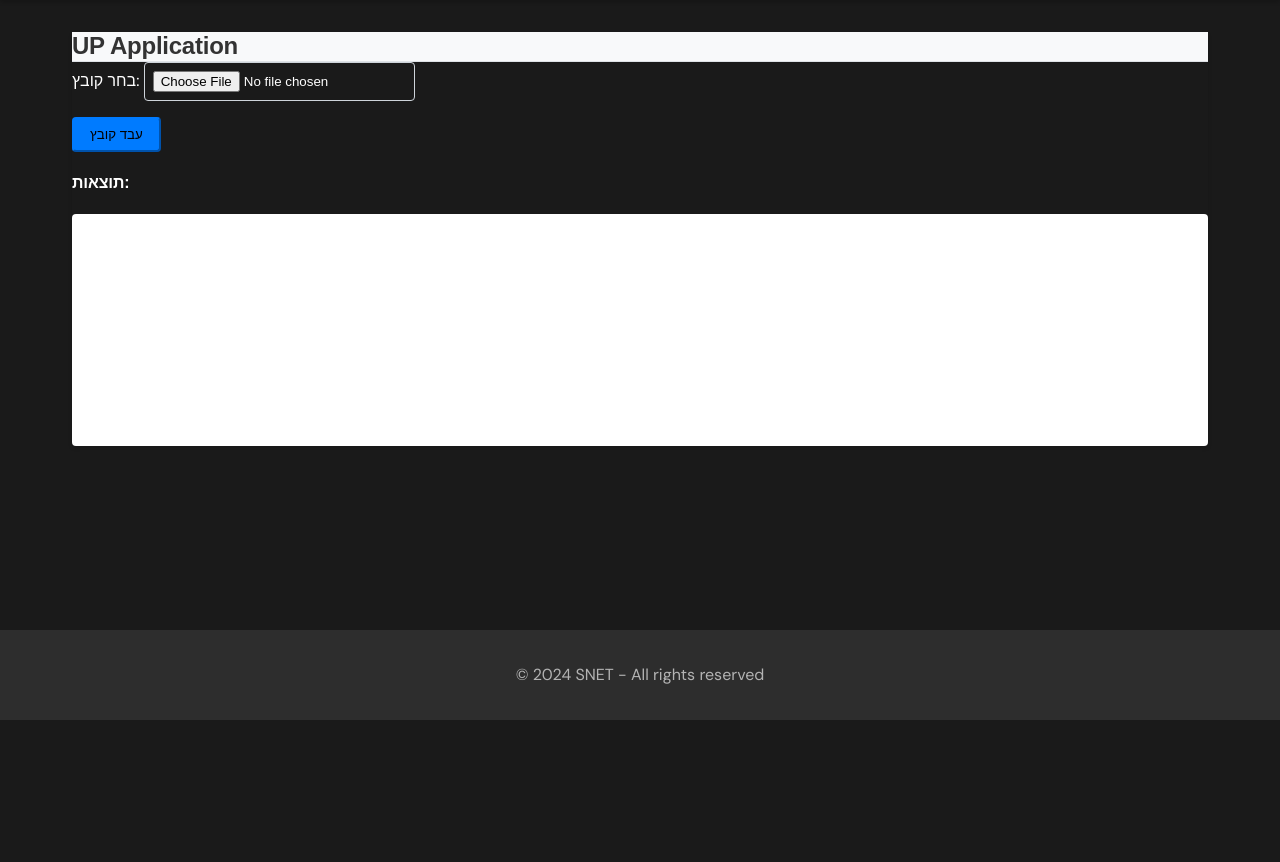
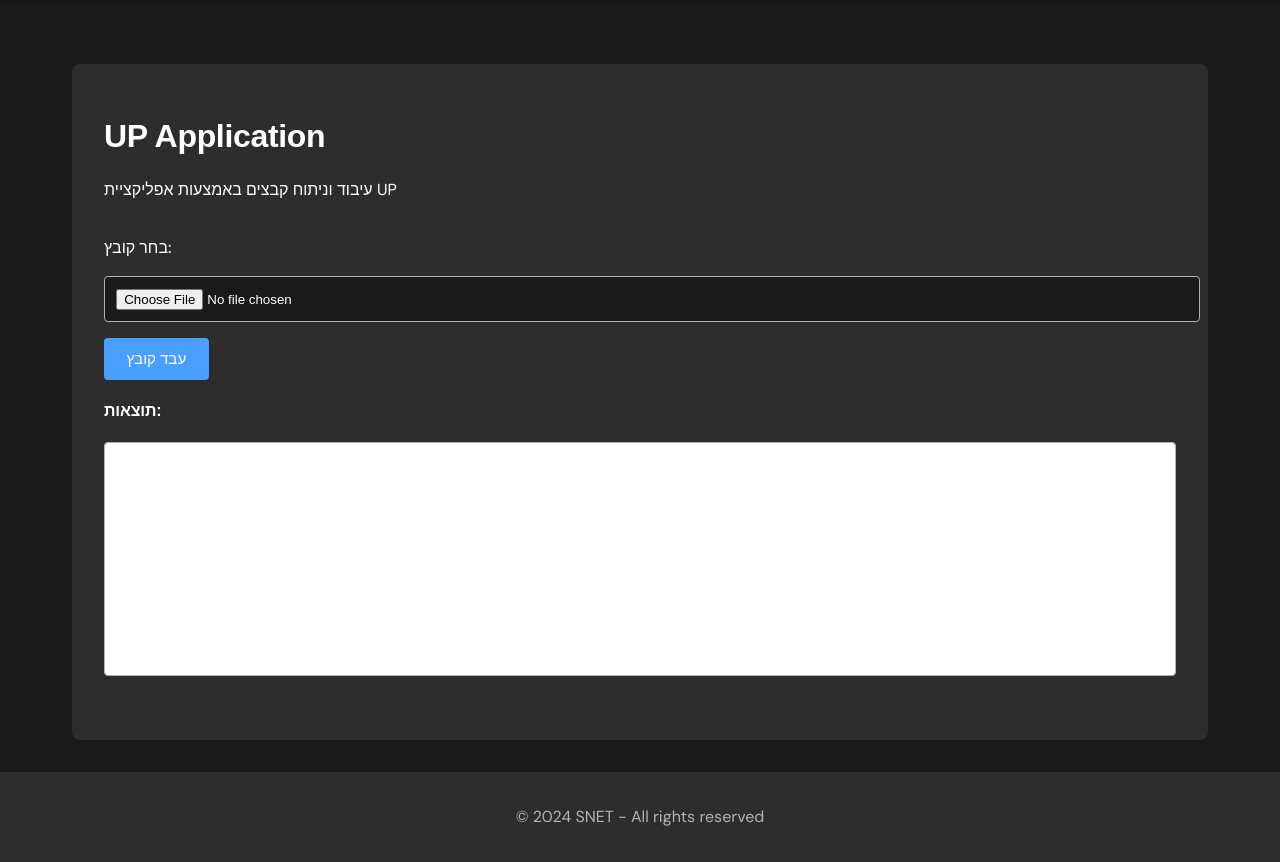
Before and after one commit to shelly5353/SNET, a Flask app: page /up in a window 1280 px wide. Shown: the part 80-942 px from the top of the page. Before the commit the page ends 800 px from the top, so only its background shows below. Run offline with Flask 3, Linux system fonts and the light colour scheme; some web fonts are replaced.

Commit message:
Update UP application styling and functionality

```diff
--- a/app.py
+++ b/app.py
@@ -31,7 +31,7 @@ PROJECTS = [
 
 # Configure upload folder
 UPLOAD_FOLDER = 'uploads'
-ALLOWED_EXTENSIONS = {'txt', 'pdf', 'png', 'jpg', 'jpeg', 'gif'}
+ALLOWED_EXTENSIONS = {'txt', 'pdf', 'png', 'jpg', 'jpeg', 'gif', 'xlsx', 'xls', 'csv', 'doc', 'docx'}
 app.config['UPLOAD_FOLDER'] = UPLOAD_FOLDER
 
 # Ensure upload folder exists
@@ -88,5 +88,9 @@ def process_file():
     except Exception as e:
         return jsonify({'success': False, 'error': str(e)})
 
+@app.route('/uploads/<filename>')
+def uploaded_file(filename):
+    return send_file(os.path.join(app.config['UPLOAD_FOLDER'], filename))
+
 if __name__ == '__main__':
     app.run(debug=True, port=3000, host='0.0.0.0')
--- a/static/style.css
+++ b/static/style.css
@@ -456,3 +456,77 @@ footer {
     border-color: #bee5eb;
     color: #0c5460;
 }
+
+/* UP Application specific styles */
+.output-container {
+    background-color: var(--bg-primary);
+    border: 1px solid var(--text-secondary);
+    border-radius: 4px;
+    padding: 1rem;
+    min-height: 200px;
+    margin-top: 1rem;
+}
+
+.form-control {
+    background-color: var(--bg-primary);
+    border: 1px solid var(--text-secondary);
+    color: var(--text-primary);
+    padding: 0.7rem;
+    border-radius: 4px;
+    width: 100%;
+    margin-top: 0.5rem;
+}
+
+.form-control:focus {
+    outline: none;
+    border-color: var(--accent-color);
+}
+
+.form-group label {
+    color: var(--text-primary);
+    font-weight: 500;
+    display: block;
+    margin-bottom: 0.5rem;
+}
+
+.alert {
+    padding: 1rem;
+    border-radius: 4px;
+    margin-bottom: 1rem;
+    border: none;
+}
+
+.alert-success {
+    background-color: rgba(74, 255, 74, 0.1);
+    color: var(--success-color);
+}
+
+.alert-error {
+    background-color: rgba(255, 74, 74, 0.1);
+    color: var(--error-color);
+}
+
+.alert-warning {
+    background-color: rgba(255, 255, 74, 0.1);
+    color: #ffff4a;
+}
+
+.alert-info {
+    background-color: rgba(74, 158, 255, 0.1);
+    color: var(--accent-color);
+}
+
+.alert h5 {
+    margin-top: 0;
+    margin-bottom: 0.5rem;
+}
+
+.alert p {
+    margin-bottom: 0.5rem;
+}
+
+.alert a.action-button {
+    display: inline-block;
+    margin-top: 0.5rem;
+    text-decoration: none;
+}
--- a/templates/up.html
+++ b/templates/up.html
@@ -1,30 +1,26 @@
 {% extends "base.html" %}
 
 {% block content %}
-<div class="container mt-4">
-    <div class="row">
-        <div class="col-md-12">
-            <div class="card">
-                <div class="card-header">
-                    <h2>UP Application</h2>
+<div class="project-page">
+    <div class="project-header">
+        <h1>UP Application</h1>
+        <p>עיבוד וניתוח קבצים באמצעות אפליקציית UP</p>
     </div>
-                <div class="card-body">
+
+    <div class="project-interface">
         <div class="row">
             <div class="col-md-6">
                 <div class="form-group">
                     <label for="fileInput">בחר קובץ:</label>
                     <input type="file" class="form-control" id="fileInput" accept=".xlsx,.xls,.csv,.doc,.docx">
                 </div>
-                            <button class="btn btn-primary mt-3" onclick="processFile()">עבד קובץ</button>
+                <button class="action-button" onclick="processFile()">עבד קובץ</button>
             </div>
             <div class="col-md-6">
                 <div id="results" class="mt-3">
                     <h4>תוצאות:</h4>
-                                <div id="output" class="border p-3" style="min-height: 200px;">
+                    <div id="output" class="output-container">
                         <!-- תוצאות יוצגו כאן -->
-                                </div>
-                            </div>
-                        </div>
                     </div>
                 </div>
             </div>
@@ -59,15 +55,15 @@ function processFile() {
                 <div class="alert alert-success">
                     <h5>הקובץ עובד בהצלחה!</h5>
                     <p>מספר רשומות שנמצאו: ${data.count}</p>
-                    <p>קובץ התוצאות: <a href="${data.output_file}" target="_blank">הורד קובץ תוצאות</a></p>
+                    <p>קובץ התוצאות: <a href="${data.output_file}" target="_blank" class="action-button">הורד קובץ תוצאות</a></p>
                 </div>
             `;
         } else {
-            output.innerHTML = `<div class="alert alert-danger">שגיאה: ${data.error}</div>`;
+            output.innerHTML = `<div class="alert alert-error">שגיאה: ${data.error}</div>`;
         }
     })
     .catch(error => {
-        output.innerHTML = `<div class="alert alert-danger">שגיאה: ${error.message}</div>`;
+        output.innerHTML = `<div class="alert alert-error">שגיאה: ${error.message}</div>`;
     });
 }
 </script>
```
Lines whose indentation alone changed are shown as unchanged.
